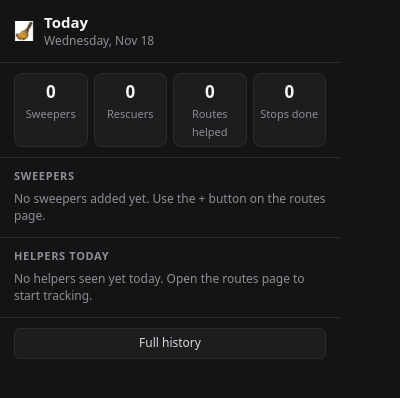
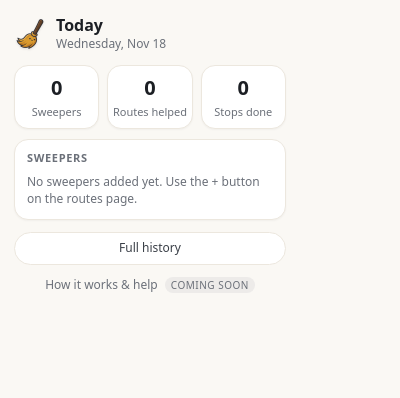
Before and after one commit to marydotdev/dsp-sweeper, a browser extension: page popup.html in a window 400 px wide. Drawn offline with Linux system fonts and the light colour scheme.

Commit message:
Switch history page and popup to a light theme, simplify popup
- Add icons/logo.png: the broom with its white tile removed, used in
  the history header and popup instead of the boxed toolbar icon
- History page and popup use a light palette with darker accent shades
  for contrast on white
- Popup: rounder cards and pill buttons, three totals, sweepers show
  only their current route, "Helpers today" list moved out (it's in
  Full history), plus a "How it works & help" link that shows
  "coming soon" until HELP_URL is set

Co-Authored-By: Claude Opus 5.5 <noreply@anthropic.com>

```diff
--- a/history.css
+++ b/history.css
@@ -1,8 +1,8 @@
 :root {
-  --bg: #141414; --panel: #1d1d1d; --line: #2c2c2c;
-  --text: #d4dae3; --strong: #f2f4f7; --muted: #8a8f98;
-  --accent: #f59e0b;
-  --sweeper: #5dade2; --rescue: #34d399; --pickup: #8a8f98;
+  --bg: #faf8f4; --panel: #ffffff; --line: #e8e3da;
+  --text: #3a3f47; --strong: #1c1f24; --muted: #6b7079;
+  --accent: #f59e0b; --accent-ink: #b45309;
+  --sweeper: #2e86c1; --rescue: #059669; --pickup: #8a8f98;
 }
 * { box-sizing: border-box; }
 body {
@@ -12,20 +12,21 @@ body {
 }
 .top { display: flex; flex-wrap: wrap; gap: 12px; align-items: center; justify-content: space-between; }
 .title { display: flex; align-items: center; gap: 10px; }
-h1 { font-size: 20px; margin: 0; color: var(--strong); }
+.logo { display: block; filter: drop-shadow(0 1px 1px #0000001a); }
+h1 { font-size: 22px; margin: 0; color: var(--strong); }
 .controls { display: flex; gap: 10px; align-items: center; color: var(--muted); font-size: 13px; }
 select, button {
   background: var(--panel); color: var(--text); border: 1px solid var(--line);
   border-radius: 6px; padding: 5px 9px; font: inherit; font-size: 13px; cursor: pointer;
 }
-button:hover, select:hover { border-color: #f59e0b66; }
+button:hover, select:hover { border-color: #f59e0b99; }
 label select { margin-left: 6px; }
 
 .tabs { display: flex; gap: 4px; margin: 20px 0 16px; border-bottom: 1px solid var(--line); overflow-x: auto; }
 .tabs button { border: none; border-bottom: 2px solid transparent; border-radius: 0; background: none; padding: 8px 12px; color: var(--muted); white-space: nowrap; }
 .tabs button.on { color: var(--strong); border-bottom-color: var(--accent); }
 
-.day { background: var(--panel); border: 1px solid var(--line); border-radius: 10px; margin-bottom: 14px; overflow: hidden; }
+.day { box-shadow: 0 1px 2px #0000000a; background: var(--panel); border: 1px solid var(--line); border-radius: 10px; margin-bottom: 14px; overflow: hidden; }
 .day-hdr { display: flex; flex-wrap: wrap; gap: 6px 16px; align-items: baseline; justify-content: space-between; padding: 12px 16px; border-bottom: 1px solid var(--line); }
 .day-hdr h2 { margin: 0; font-size: 15px; color: var(--strong); }
 .day-stats { display: flex; flex-wrap: wrap; gap: 12px; font-size: 12px; color: var(--muted); }
@@ -43,7 +44,7 @@ label select { margin-left: 6px; }
 table { border-collapse: collapse; width: 100%; }
 .assists td { padding: 3px 12px 3px 0; font-size: 13px; white-space: nowrap; }
 .assists td:nth-child(2) { white-space: normal; width: 100%; }
-.assists .rc { font-family: ui-monospace, monospace; color: var(--accent); width: 80px; }
+.assists .rc { font-family: ui-monospace, monospace; color: var(--accent-ink); width: 80px; }
 .assists tr.tiny td { color: var(--muted); }
 
 .board { background: var(--panel); border: 1px solid var(--line); border-radius: 10px; overflow: hidden; display: block; overflow-x: auto; }
@@ -61,9 +62,9 @@ table { border-collapse: collapse; width: 100%; }
 .day .pad { padding: 10px 16px; }
 
 .kind { font-size: 10px; font-weight: 700; text-transform: uppercase; letter-spacing: .5px; padding: 1px 6px; border-radius: 4px; }
-.kind-sweeper { background: #3498db22; color: var(--sweeper); }
-.kind-rescue { background: #10b98122; color: var(--rescue); }
-.kind-pickup { background: #ffffff10; color: var(--pickup); }
+.kind-sweeper { background: #2e86c11a; color: var(--sweeper); }
+.kind-rescue { background: #0596691a; color: var(--rescue); }
+.kind-pickup { background: #8a8f981f; color: var(--pickup); }
 
 .pickups summary { padding: 8px 16px; cursor: pointer; color: var(--muted); font-size: 12px; border-top: 1px solid var(--line); }
 
@@ -76,7 +77,7 @@ table { border-collapse: collapse; width: 100%; }
 .bf-row { display: flex; flex-wrap: wrap; align-items: center; gap: 8px; color: var(--strong); }
 .bf-force { color: var(--muted); font-size: 12px; display: flex; align-items: center; gap: 4px; }
 .bf-status { font-size: 12px; color: var(--muted); margin-top: 6px; }
-.bf-status a { color: var(--accent); }
+.bf-status a { color: var(--accent-ink); }
 button:disabled { opacity: .5; cursor: default; }
 
 .bf-title { margin: 0 0 4px; font-size: 15px; color: var(--strong); }
@@ -86,12 +87,12 @@ button:disabled { opacity: .5; cursor: default; }
 .bf-option { border: 1px solid var(--line); border-radius: 8px; padding: 10px 12px; }
 .bf-option h3 { margin: 0 0 4px; font-size: 13px; color: var(--strong); display: flex; flex-wrap: wrap; align-items: center; gap: 6px; }
 .bf-option p { margin: 0 0 8px; font-size: 12px; color: var(--muted); }
-.bf-auto { border-color: #f59e0b55; }
-.tag-auto { font-size: 10px; font-weight: 700; text-transform: uppercase; letter-spacing: .5px; padding: 1px 6px; border-radius: 4px; background: #f59e0b22; color: var(--accent); }
-.bf-confirm { margin-top: 8px; padding: 10px 12px; border: 1px solid var(--accent); border-radius: 8px; background: #f59e0b10; }
+.bf-auto { border-color: #f59e0b66; background: #fffbf3; }
+.tag-auto { font-size: 10px; font-weight: 700; text-transform: uppercase; letter-spacing: .5px; padding: 1px 6px; border-radius: 4px; background: #fef3c7; color: var(--accent-ink); }
+.bf-confirm { margin-top: 8px; padding: 10px 12px; border: 1px solid var(--accent); border-radius: 8px; background: #fffbeb; }
 .bf-confirm p { color: var(--text); font-size: 13px; }
 button.primary { background: var(--accent); color: #111; border-color: var(--accent); font-weight: 600; }
 
 .bf-steps { margin: 0 0 8px; padding-left: 18px; font-size: 12px; color: var(--text); }
 .bf-steps li { margin-bottom: 3px; }
-.bf-steps a { color: var(--accent); }
+.bf-steps a { color: var(--accent-ink); }
--- a/popup.css
+++ b/popup.css
@@ -1,45 +1,45 @@
 :root {
-  --bg: #141414; --panel: #1d1d1d; --line: #2c2c2c;
-  --text: #d4dae3; --strong: #f2f4f7; --muted: #8a8f98;
-  --accent: #f59e0b;
-  --sweeper: #5dade2; --rescue: #34d399; --pickup: #8a8f98;
+  --bg: #faf8f4; --panel: #ffffff; --line: #ece7de;
+  --text: #3a3f47; --strong: #1c1f24; --muted: #6b7079;
+  --accent: #f59e0b; --accent-ink: #b45309;
 }
 * { box-sizing: border-box; }
 body {
-  margin: 0; width: 340px; max-height: 560px;
+  margin: 0; width: 300px; max-height: 560px; padding: 14px;
   background: var(--bg); color: var(--text);
-  font: 13px/1.4 system-ui, sans-serif;
+  font: 13px/1.4 system-ui, -apple-system, sans-serif;
 }
-.hdr { display: flex; gap: 10px; align-items: center; padding: 12px 14px; border-bottom: 1px solid var(--line); }
-h1 { margin: 0; font-size: 15px; color: var(--strong); }
+.hdr { display: flex; gap: 10px; align-items: center; margin-bottom: 12px; }
+.logo { display: block; filter: drop-shadow(0 1px 1px #0000001a); }
+h1 { margin: 0; font-size: 16px; color: var(--strong); }
 .sub { color: var(--muted); font-size: 12px; }
 h2 { margin: 0 0 6px; font-size: 11px; font-weight: 600; text-transform: uppercase; letter-spacing: .06em; color: var(--muted); }
-section { padding: 10px 14px; border-bottom: 1px solid var(--line); }
 
-.stats { display: grid; grid-template-columns: repeat(4, 1fr); gap: 6px; }
-.stat { background: var(--panel); border: 1px solid var(--line); border-radius: 8px; padding: 6px 4px; text-align: center; }
-.stat b { display: block; font-size: 17px; color: var(--strong); font-variant-numeric: tabular-nums; }
+.stats { display: grid; grid-template-columns: repeat(3, 1fr); gap: 8px; margin-bottom: 10px; }
+.stat { background: var(--panel); border: 1px solid var(--line); border-radius: 14px; padding: 8px 4px; text-align: center; box-shadow: 0 1px 2px #0000000a; }
+.stat b { display: block; font-size: 20px; color: var(--strong); font-variant-numeric: tabular-nums; }
 .stat span { font-size: 11px; color: var(--muted); }
 
-.row { display: flex; gap: 8px; align-items: flex-start; padding: 5px 0; }
+.card { background: var(--panel); border: 1px solid var(--line); border-radius: 14px; padding: 10px 12px; box-shadow: 0 1px 2px #0000000a; }
+.row { display: flex; gap: 8px; align-items: flex-start; padding: 6px 0; }
 .row + .row { border-top: 1px solid var(--line); }
 .dot { flex: none; width: 10px; height: 10px; border-radius: 50%; margin-top: 4px; }
 .main { flex: 1; min-width: 0; }
 .name { color: var(--strong); font-weight: 600; }
 .meta { color: var(--muted); font-size: 12px; }
-.num { flex: none; color: var(--text); font-variant-numeric: tabular-nums; font-size: 12px; }
-
-.kind { display: inline-block; font-size: 10px; font-weight: 600; text-transform: uppercase; padding: 1px 5px; border-radius: 4px; margin-left: 4px; vertical-align: 1px; }
-.kind-sweeper { color: var(--sweeper); background: #5dade222; }
-.kind-rescue { color: var(--rescue); background: #34d39922; }
-.kind-pickup { color: var(--pickup); background: #8a8f9822; }
-
 .empty { color: var(--muted); font-size: 12px; padding: 2px 0; }
 
-.actions { display: flex; flex-wrap: wrap; gap: 6px; padding: 10px 14px; }
+.actions { display: flex; flex-wrap: wrap; gap: 8px; margin-top: 12px; }
 button {
   flex: 1; font: inherit; font-size: 12px; cursor: pointer;
   background: var(--panel); color: var(--text);
-  border: 1px solid var(--line); border-radius: 6px; padding: 6px 8px;
+  border: 1px solid var(--line); border-radius: 999px; padding: 7px 10px;
 }
-button:hover { color: var(--accent); border-color: #f59e0b88; }
+button:hover { border-color: #f59e0b99; color: var(--accent-ink); }
+button.primary { background: var(--accent); border-color: var(--accent); color: #1c1f24; font-weight: 600; }
+button.primary:hover { background: #fbbf24; color: #1c1f24; }
+
+.help { margin-top: 12px; text-align: center; font-size: 12px; }
+.help a { color: var(--accent-ink); }
+.help a.disabled { color: var(--muted); pointer-events: none; text-decoration: none; }
+.soon { margin-left: 4px; font-size: 10px; text-transform: uppercase; letter-spacing: .05em; color: var(--muted); background: #8a8f981f; padding: 1px 6px; border-radius: 999px; }
--- a/popup.html
+++ b/popup.html
@@ -7,7 +7,7 @@
 </head>
 <body>
   <header class="hdr">
-    <img src="icons/icon48.png" alt="" width="20" height="20">
+    <img class="logo" src="icons/logo.png" alt="" width="32" height="32">
     <div>
       <h1>Today</h1>
       <div id="date" class="sub"></div>
@@ -16,21 +16,21 @@
 
   <section id="stats" class="stats"></section>
 
-  <section>
+  <section class="card">
     <h2>Sweepers</h2>
     <div id="sweepers"></div>
   </section>
 
-  <section>
-    <h2>Helpers today</h2>
-    <div id="helpers"></div>
-  </section>
-
   <footer class="actions">
-    <button id="go-routes" type="button" hidden>Open routes page</button>
+    <button id="go-routes" type="button" class="primary" hidden>Open routes page</button>
     <button id="toggle" type="button" hidden>Hide overlay</button>
     <button id="history" type="button">Full history</button>
   </footer>
+
+  <div class="help">
+    <a id="help" href="#" target="_blank" rel="noopener">How it works &amp; help</a>
+    <span id="help-soon" class="soon" hidden>coming soon</span>
+  </div>
 
   <script src="history-core.js"></script>
   <script src="popup.js"></script>
--- a/popup.js
+++ b/popup.js
@@ -3,13 +3,17 @@
  *
  * Reads what content.js saves to chrome.storage.local:
  *   sweepers / activeDate / toolbarHidden  — confirmed sweepers for activeDate
- *   hist:YYYY-MM-DD / histOverrides        — every helper seen today (history-core.js)
+ *   hist:YYYY-MM-DD / histOverrides        — today's helpers, for the stat tiles (history-core.js)
  */
 (function () {
   'use strict';
 
   const ORIGIN = 'https://logistics.amazon.com';
   const ROUTES_URL = ORIGIN + '/operations/execution/dv/routes';
+
+  // TODO: set this to the instructions / more-info page once it exists.
+  // While it's empty, the popup shows the link greyed out with "coming soon".
+  const HELP_URL = '';
 
   // Keep in sync with SWEEPER_COLORS in content.js
   const SWEEPER_COLORS = [
@@ -48,7 +52,6 @@
     const realAssists = real.flatMap(h => h.assists.filter(a => !a.tiny));
     const stats = [
       [sweepers.length, 'Sweepers'],
-      [real.filter(h => h.type === 'rescue').length, 'Rescuers'],
       [realAssists.length, 'Routes helped'],
       [realAssists.reduce((s, a) => s + a.completedStops, 0), 'Stops done'],
     ];
@@ -64,39 +67,14 @@
     $('sweepers').innerHTML = sweepers.map(sw => {
       const color = SWEEPER_COLORS[sw.colorIndex ?? 0];
       const cw = sw.currentWith;
-      const routes = new Set((sw.history || []).map(h => h.routeCode));
-      if (cw?.routeCode) routes.add(cw.routeCode);
       let where = 'Not on a route right now';
       if (cw?.routeCode) {
         const driver = shortName(cw.driverName);
         where = `On ${esc(cw.routeCode)}${driver ? ' with ' + esc(driver) : ''}`;
-        if (cw.arrivedAt) where += ` since ${esc(cw.arrivedAt)}`;
-        if (cw.totalStops) where += ` · ${cw.completedStops || 0}/${cw.totalStops} stops`;
       }
       return `<div class="row">
         <span class="dot" style="background:${color}"></span>
         <div class="main"><div class="name">${esc(sw.name)}</div><div class="meta">${where}</div></div>
-        <span class="num" title="Routes helped today">${routes.size} route${routes.size === 1 ? '' : 's'}</span>
-      </div>`;
-    }).join('');
-  }
-
-  function renderHelpers(helpers) {
-    if (!helpers.length) {
-      $('helpers').innerHTML = '<div class="empty">No helpers seen yet today. Open the routes page to start tracking.</div>';
-      return;
-    }
-    $('helpers').innerHTML = helpers.map(h => {
-      const routes = h.assists.map(a => {
-        const driver = shortName(a.driverName);
-        return esc(a.routeCode) + (driver ? ` (${esc(driver)})` : '');
-      }).join(', ');
-      return `<div class="row">
-        <div class="main">
-          <div><span class="name">${esc(h.name)}</span><span class="kind kind-${h.type}">${h.type}</span></div>
-          <div class="meta">${routes}</div>
-        </div>
-        <span class="num" title="Stops completed / assigned">${h.completedStops}/${h.totalStops}</span>
       </div>`;
     }).join('');
   }
@@ -150,7 +128,14 @@
 
     renderStats(sweepers, helpers);
     renderSweepers(sweepers);
-    renderHelpers(helpers);
     setupActions(!!d.toolbarHidden);
   });
+
+  if (HELP_URL) {
+    $('help').href = HELP_URL;
+  } else {
+    $('help').classList.add('disabled');
+    $('help').removeAttribute('href');
+    $('help-soon').hidden = false;
+  }
 })();
```
Also changed, not shown: history.html (+1 -1 lines), icons/logo.png (added), 1 other file.
